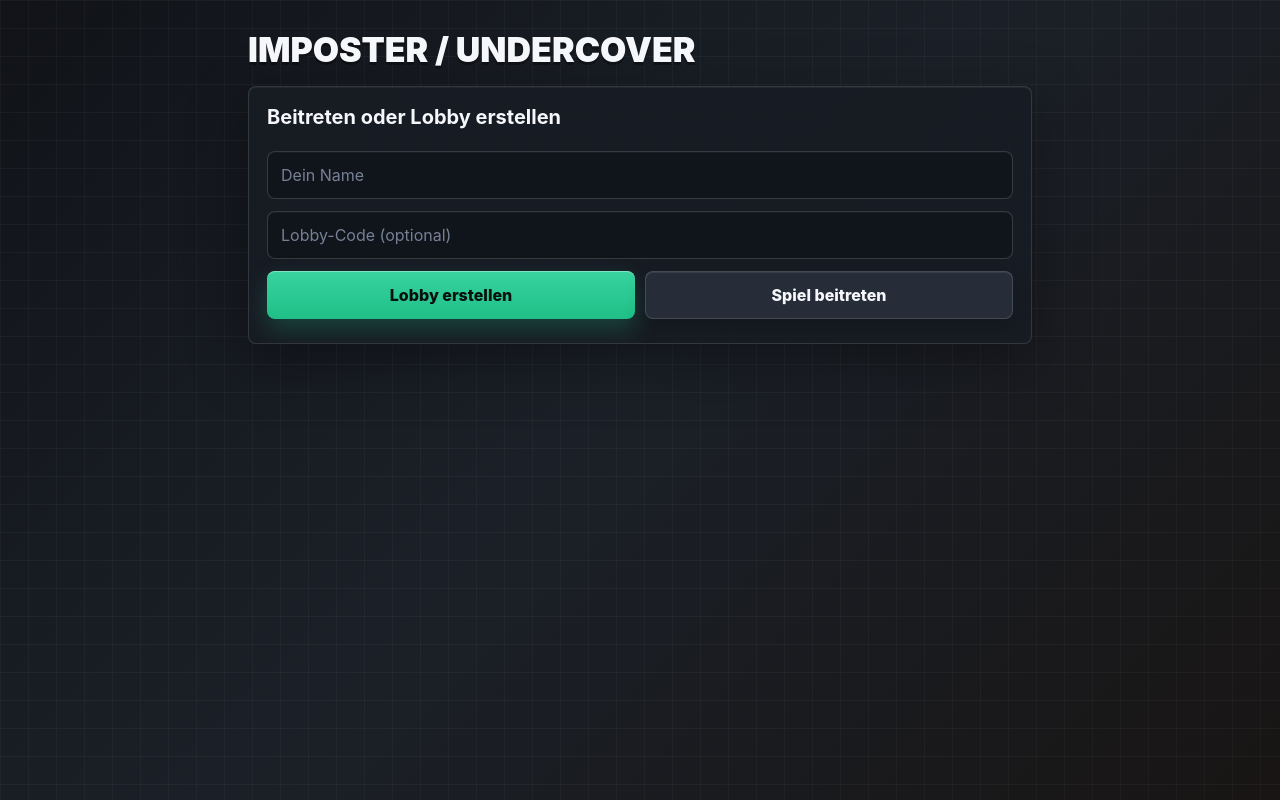
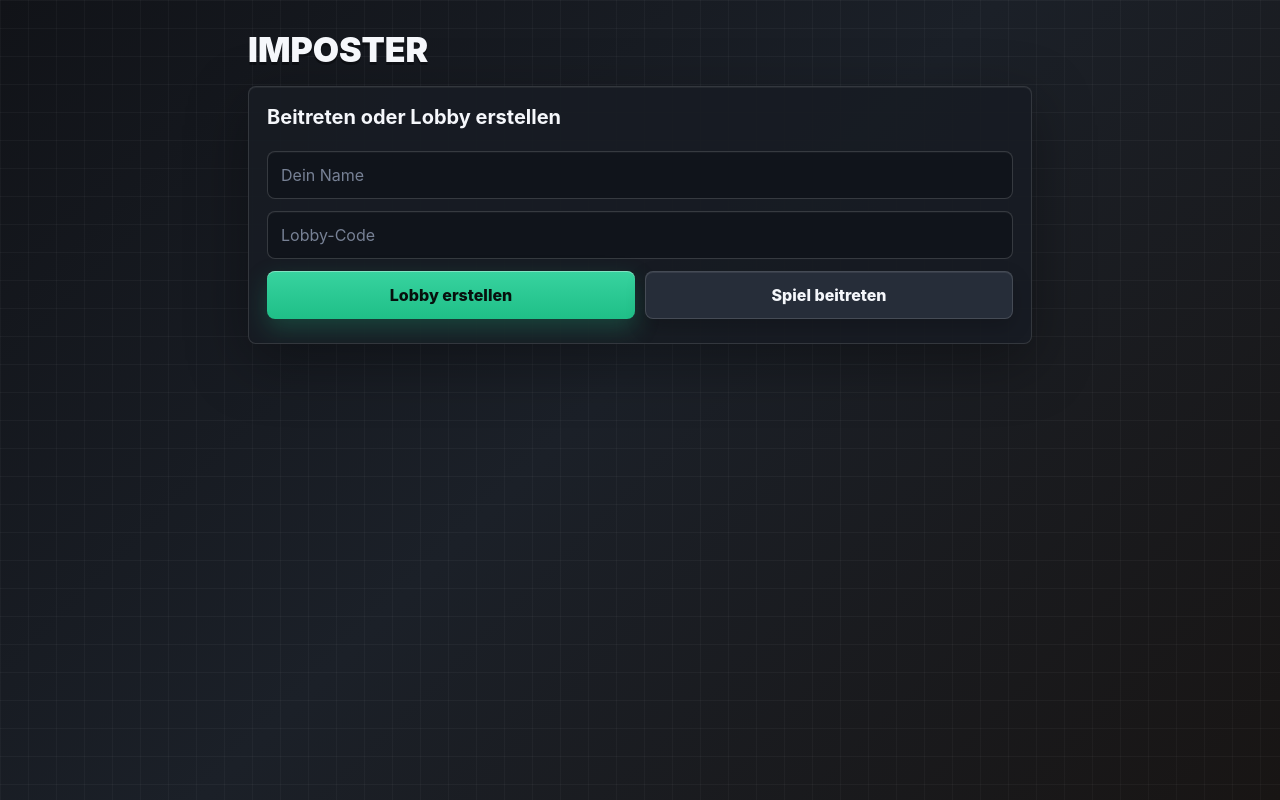
Before and after one commit to denizgms/TestRepo, a website: page public/index.html in a window 1280 px wide. Drawn offline with nearby package versions, Linux system fonts and the light colour scheme; no server answers.

Commit message:
commit-dg

```diff
--- a/public/index.html
+++ b/public/index.html
@@ -9,11 +9,11 @@
 </head>
 <body>
   <main class="app">
-    <h1>Imposter / Undercover</h1>
+    <h1>Imposter</h1>
     <section id="joinScreen" class="card">
       <h2>Beitreten oder Lobby erstellen</h2>
       <input id="nameInput" placeholder="Dein Name" maxlength="20" />
-      <input id="codeInput" placeholder="Lobby-Code (optional)" maxlength="5" />
+      <input id="codeInput" placeholder="Lobby-Code" maxlength="5" />
       <div class="actions">
         <button id="createBtn" class="primary">Lobby erstellen</button>
         <button id="joinBtn" class="secondary">Spiel beitreten</button>
```
